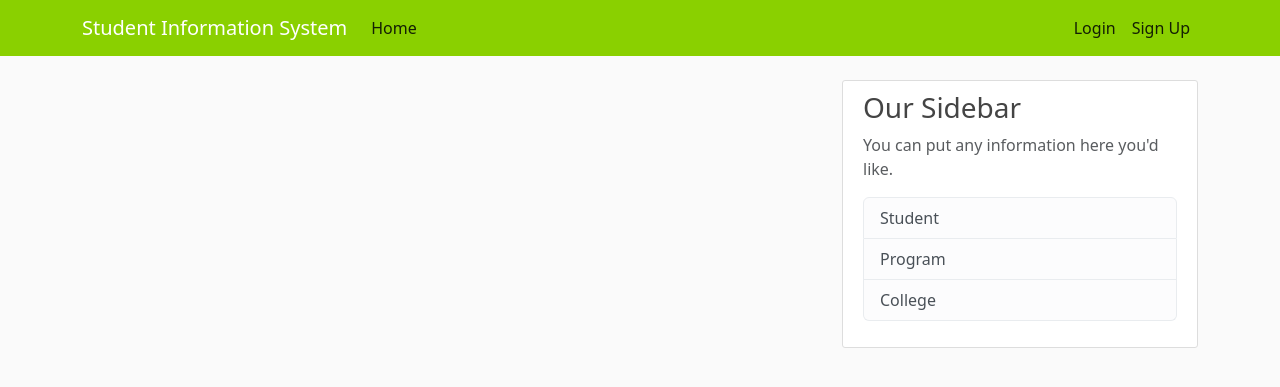
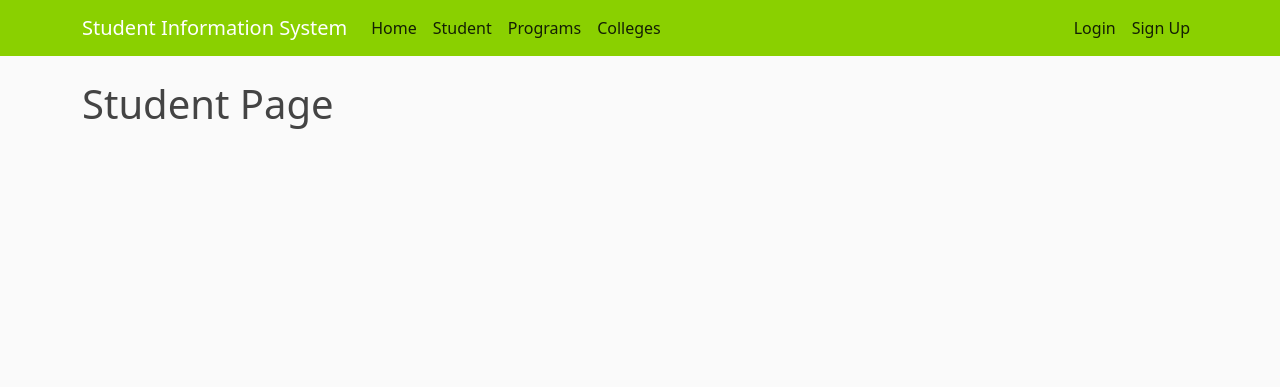
Before and after one commit to kay-16/CCC181---SSIS_Web, a Flask app: template app/templates/student/student.html in a window 1280 px wide. Shown: the top 387 px of the page. Run offline with Flask 3, Linux system fonts and the light colour scheme; the template is opened without the code that fills it, so the values that code supplies are empty.

Commit message:
Setup templates for student, program, & college. Database not yet properly setup

```diff
--- a/app/__init__.py
+++ b/app/__init__.py
@@ -1,4 +1,5 @@
 from flask import Flask
+
 
 app = Flask(__name__)
 
--- a/app/students/routes.py
+++ b/app/students/routes.py
@@ -3,6 +3,6 @@ from flask import Flask, render_template
 
 students = Blueprint('students', __name__)
 
-@students.route("/student")
+@students.route("/students")
 def student():
     return render_template('student/student.html', title='Student')
--- a/app/templates/college/college.html
+++ b/app/templates/college/college.html
@@ -1,4 +1,4 @@
-{% extends "layouts/main_layout.html" %}
+{% extends "layouts/home_page_layout.html" %}
 {% block content %}
 
     <h1>College Page</h1>
--- a/app/templates/layouts/home_page_layout.html
+++ b/app/templates/layouts/home_page_layout.html
@@ -11,7 +11,7 @@
     {% if title %}
         <title>Home | {{ title }}</title>
     {% else %}
-        <title>Home </title>
+        <title>Home | </title>
     {% endif %}
 
 </head>
@@ -19,18 +19,21 @@
     <header class="site-header">
         <nav class="navbar navbar-expand-md navbar-dark bg-steel fixed-top">
           <div class="container">
-            <a class="navbar-brand mr-4" href="/">Student Information System</a>
+            <a class="navbar-brand mr-4" href="{{ url_for('main.home') }}">Student Information System</a>
             <button class="navbar-toggler" type="button" data-toggle="collapse" data-target="#navbarToggle" aria-controls="navbarToggle" aria-expanded="false" aria-label="Toggle navigation">
               <span class="navbar-toggler-icon"></span>
             </button>
             <div class="collapse navbar-collapse" id="navbarToggle">
               <div class="navbar-nav mr-auto">
-                <a class="nav-item nav-link" href="/">Home</a>
+                <a class="nav-item nav-link" href="{{ url_for('main.home') }}">Home</a>
+                <a class="nav-item nav-link" href="{{ url_for('students.student') }}">Student</a>
+                <a class="nav-item nav-link" href="{{ url_for('programs.program') }}">Programs</a>
+                <a class="nav-item nav-link" href="{{ url_for('college.colleges') }}">Colleges</a>
               </div>
               <!-- Navbar Right Side -->
               <div class="navbar-nav ms-auto">
-                <a class="nav-item nav-link" href="/login">Login</a>
-                <a class="nav-item nav-link" href="/register">Sign Up</a>
+                <a class="nav-item nav-link" href="{{ url_for('login.logins') }}">Login</a>
+                <a class="nav-item nav-link" href="{{ url_for('register.registers') }}">Sign Up</a>
               </div>
             </div>
           </div>
--- a/app/templates/layouts/main_layout.html
+++ b/app/templates/layouts/main_layout.html
@@ -26,6 +26,9 @@
             <div class="collapse navbar-collapse" id="navbarToggle">
               <div class="navbar-nav mr-auto">
                 <a class="nav-item nav-link" href="{{ url_for('main.home') }}">Home</a>
+                <a class="nav-item nav-link" href="{{ url_for('students.student') }}">Student</a>
+                <a class="nav-item nav-link" href="{{ url_for('programs.program') }}">Programs</a>
+                <a class="nav-item nav-link" href="{{ url_for('college.colleges') }}">Colleges</a>
               </div>
               <!-- Navbar Right Side -->
               <div class="navbar-nav ms-auto">
--- a/app/templates/program/program.html
+++ b/app/templates/program/program.html
@@ -1,4 +1,4 @@
-{% extends "layouts/main_layout.html" %}
+{% extends "layouts/home_page_layout.html" %}
 {% block content %}
 
     <h1>Program Page</h1>
--- a/app/templates/student/student.html
+++ b/app/templates/student/student.html
@@ -1 +1,6 @@
-{% extends "layouts/main_layout.html" %}
+{% extends "layouts/home_page_layout.html" %}
+{% block content %}
+
+    <h1>Student Page</h1>
+
+{% endblock content %}
```
Also changed, not shown: app/app.py (+10 -9 lines), app/students/controller.py (+11 -0 lines).
